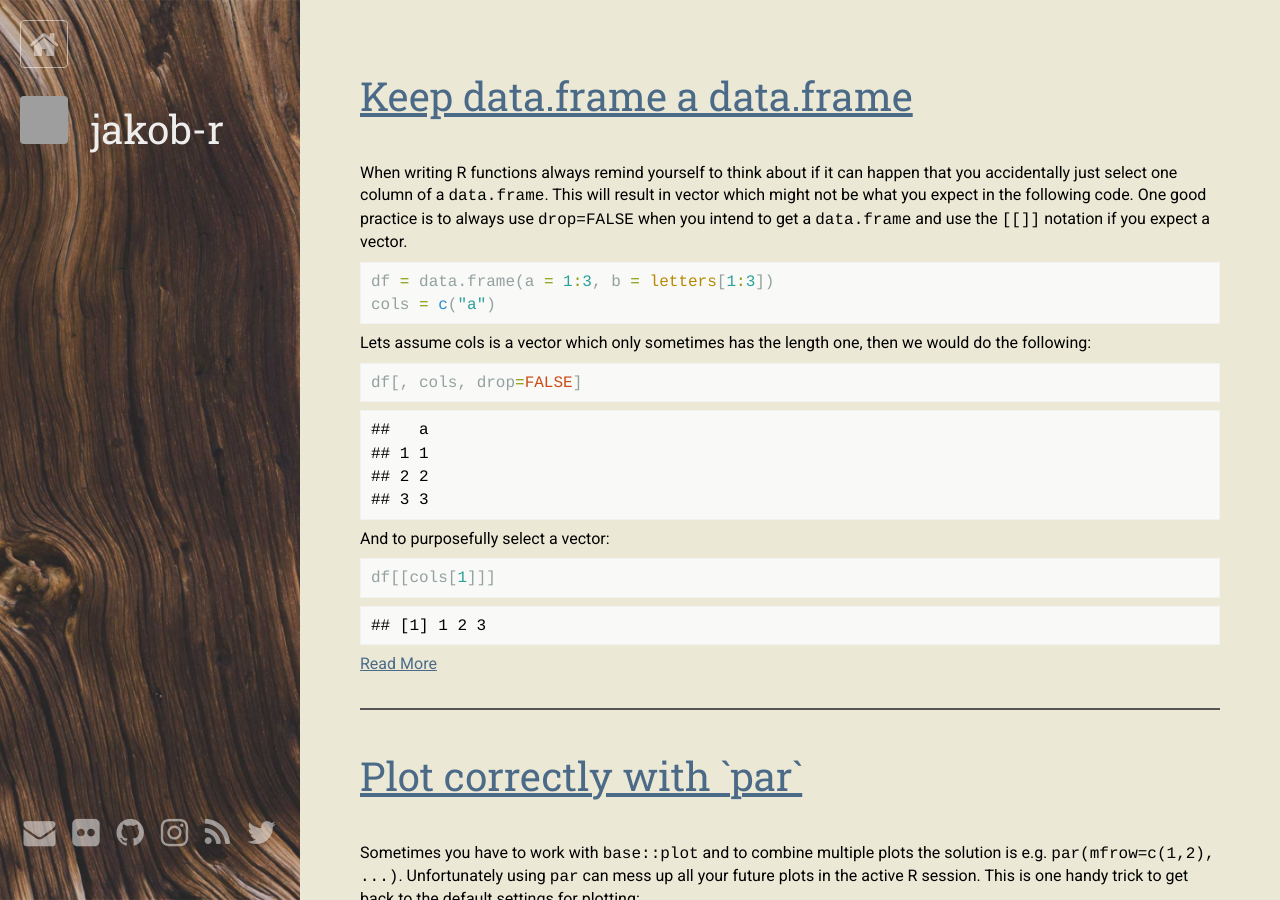
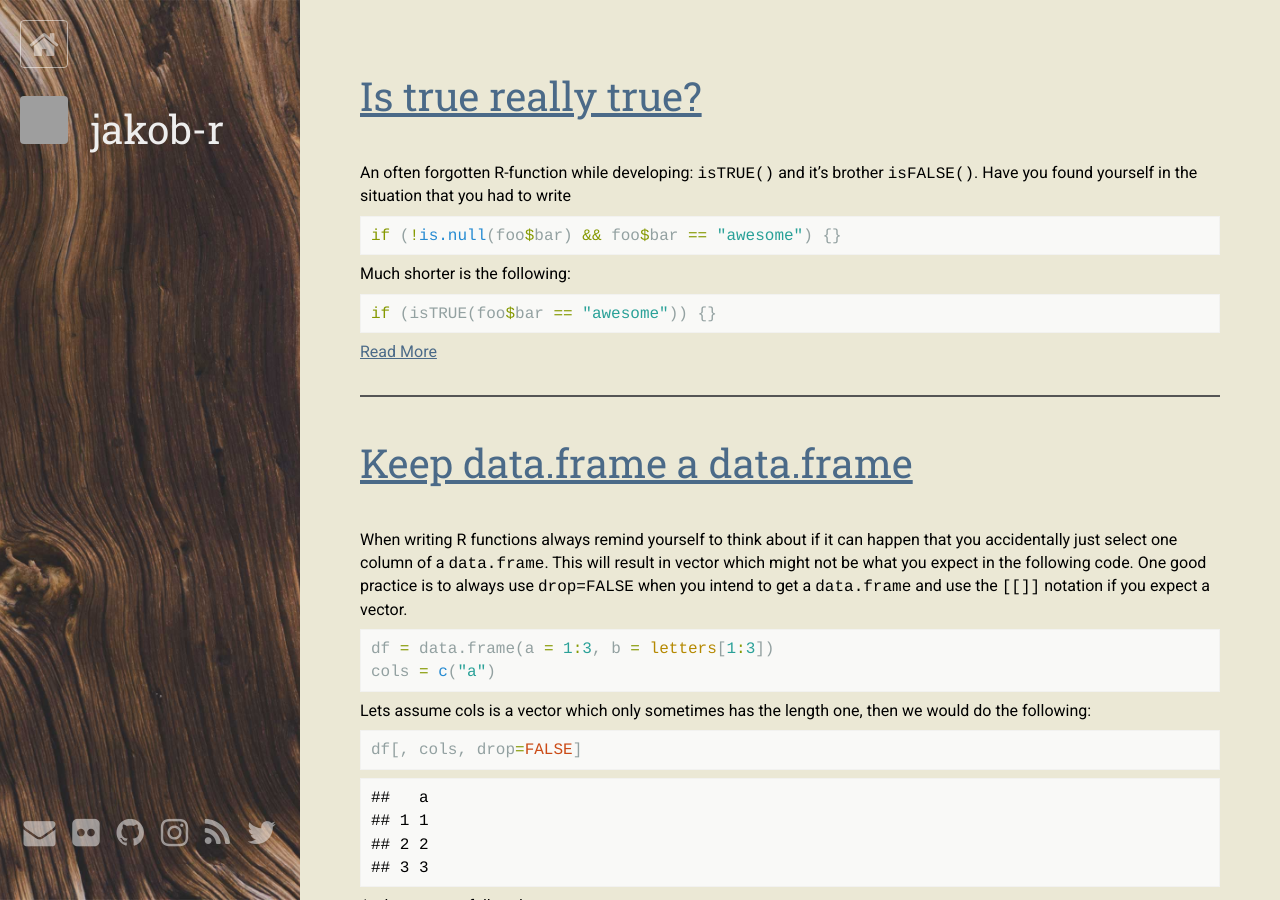
Before and after one commit to jakob-r/jakob-r.github.com, a Jekyll site: the page built from index.html, in a window 1280 px wide and 900 px high. Built offline with Jekyll 4.4.1, drawn with Linux system fonts in a browser that asks for light colours; nearby versions of some CDN libraries; grey boxes are pictures that could not be loaded.

Commit message:
add post isTRUE

```diff
--- a/_config.yml
+++ b/_config.yml
@@ -24,5 +24,7 @@ highlighter: rouge
 exclude:
   - knit2md
   - _source
+  - '*.Rproj'
+  - '*.Rmd'
 sass:
   style: :compressed
--- /dev/null
+++ b/_posts/2016-08-20-is-true-really-true.md
@@ -0,0 +1,50 @@
+---
+layout: post
+title: Is true really true?
+tags : [r-tip]
+---
+An often forgotten R-function while developing: `isTRUE()` and it's brother `isFALSE()`.
+Have you found yourself in the situation that you had to write
+
+{% highlight r %}
+if (!is.null(foo$bar) && foo$bar == "awesome") {}
+{% endhighlight %}
+Much shorter is the following:
+
+{% highlight r %}
+if (isTRUE(foo$bar == "awesome")) {}
+{% endhighlight %}
+<!--more-->
+This additional code is often necessary if `foo` is a list and we are not certain that `bar` is an element of it.
+So first we have to check, whether `bar` is not `NULL`.
+Otherwise you get the following error
+
+{% highlight r %}
+foo = list()
+if (foo$bar == "awesome") cat("it works!")
+{% endhighlight %}
+
+
+
+{% highlight text %}
+## Error in if (foo$bar == "awesome") cat("it works!"): argument is of length zero
+{% endhighlight %}
+If you didn't now before `&&` and `||` stop the evaluation as soon as possible.
+So `a && b && c` does not check `b` and `c` if `a` is already `FALSE.
+Vice versa with `a || b || c`.
+If `a` is `FALSE` and `b` is `TRUE` there is no more necessity to look at `c` because the whole expression is already `TRUE`.
+
+But in R we also have the single `&` and `|`!
+These are meant to compare logical vectors as in
+
+{% highlight r %}
+a = runif(10) > 0.5
+b = runif(10) > 0.5
+a|b
+{% endhighlight %}
+
+
+
+{% highlight text %}
+##  [1]  TRUE  TRUE  TRUE FALSE  TRUE FALSE  TRUE  TRUE FALSE  TRUE
+{% endhighlight %}
```
Also changed, not shown: _source/2016-08-20-is-true-really-true.Rmd (added, +34 -0 lines), 2 other files.
